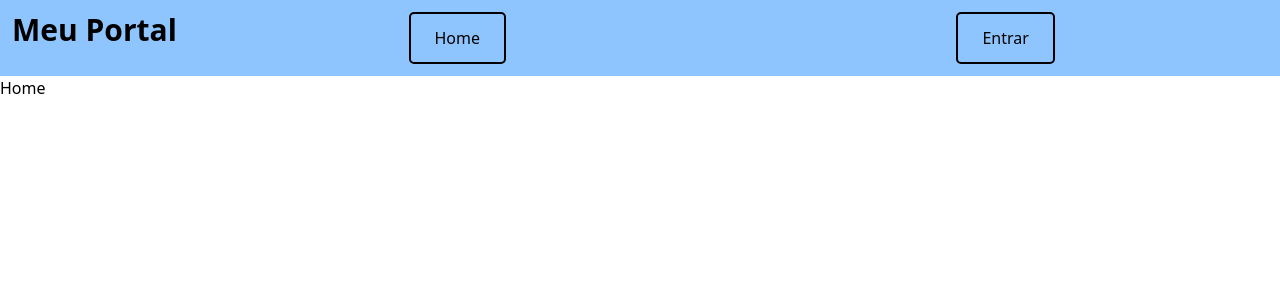
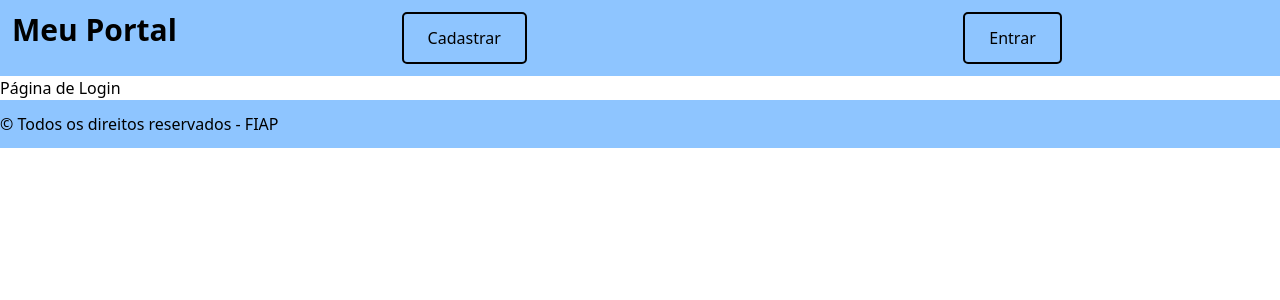
Before and after one commit to EnzoOkuizumiFiap/Login-Cadastro-Checkpoint-5, a React (Vite) app in the folder access-control-cp/: page / in a window 1280 px wide. Shown: the top 300 px of the page. Built offline with nearby package versions, Linux system fonts and the light colour scheme.

Commit message:
Criação do componente de rodapé e transformando a rota de login na página de inicio.

```diff
--- a/access-control-cp/package.json
+++ b/access-control-cp/package.json
@@ -16,8 +16,10 @@
     "@types/react-router-dom": "^5.3.3",
     "react": "^19.1.1",
     "react-dom": "^19.1.1",
+    "react-hook-form": "^7.64.0",
     "react-router-dom": "^7.9.3",
-    "tailwindcss": "^4.1.14"
+    "tailwindcss": "^4.1.14",
+    "zod": "^4.1.11"
   },
   "devDependencies": {
     "@eslint/js": "^9.36.0",
--- a/access-control-cp/src/App.jsx
+++ b/access-control-cp/src/App.jsx
@@ -1,4 +1,5 @@
 import Cabecalho from "./components/Cabecalho/cabecalho";
+import Rodape from "./components/Rodape/rodape";
 import { Outlet } from "react-router-dom";
 import './globals.css';
 
@@ -8,6 +9,7 @@ export default function App() {
     <div className="container">
       <Cabecalho />
       <Outlet />
+      <Rodape />
     </div>
   );
 }
--- a/access-control-cp/src/components/Menu/Menu.tsx
+++ b/access-control-cp/src/components/Menu/Menu.tsx
@@ -4,8 +4,8 @@ export default function Menu(){
 
     return(
         <nav className="menu">
-            <Link to="/">Home</Link>
-            <Link to="/login">Entrar</Link>
+            <Link to="/cadastro">Cadastrar</Link>
+            <Link to="/">Entrar</Link>
         </nav>
     );
 }
--- /dev/null
+++ b/access-control-cp/src/components/Rodape/rodape.tsx
@@ -0,0 +1,9 @@
+import Menu from "../Menu/Menu";
+
+export default function Rodape() {
+    return(
+        <header>
+            <p>&copy; Todos os direitos reservados - FIAP</p>
+        </header>
+    );
+}
--- a/access-control-cp/src/main.jsx
+++ b/access-control-cp/src/main.jsx
@@ -4,16 +4,14 @@ import App from './App.jsx'
 import './globals.css'
 
 import { createBrowserRouter, RouterProvider } from 'react-router-dom'
-import Home from './routes/Home/index.tsx';
 import Cadastro from './routes/Cadastro/index.tsx'
 import Login from './routes/Login/index.tsx'
 import Error from './routes/Error/index.tsx'
 
 const router = createBrowserRouter([
   {path:"/", element: <App/>, errorElement:<Error/>, children:[
-    {path:"/", element:<Home/>},
+    {path:"/", element:<Login/>},
     {path:"cadastro", element:<Cadastro/>},
-    {path:"login", element:<Login />},
   ]}
 ])
 
--- a/access-control-cp/src/routes/Home/index.tsx
+++ b/access-control-cp/src/routes/Home/index.tsx
@@ -2,7 +2,6 @@ export default function Home(){
     return(
         <main>
             <h1>Home</h1>
-            {/*Provavelmente aqui vamos exibir o Nome do usuário / Email*/}
         </main>
     );
 }
--- a/access-control-cp/src/routes/Login/index.tsx
+++ b/access-control-cp/src/routes/Login/index.tsx
@@ -1,5 +1,8 @@
 export default function Login() {
     return(
-        <h1>Página de Login</h1>
+        <main>
+            <h1>Página de Login</h1>
+            {/*Provavelmente aqui vamos exibir o Nome do usuário / Email*/}
+        </main>
     );
 }
```
Also changed, not shown: 1 other file (tests, documents, lock files or other folders).
